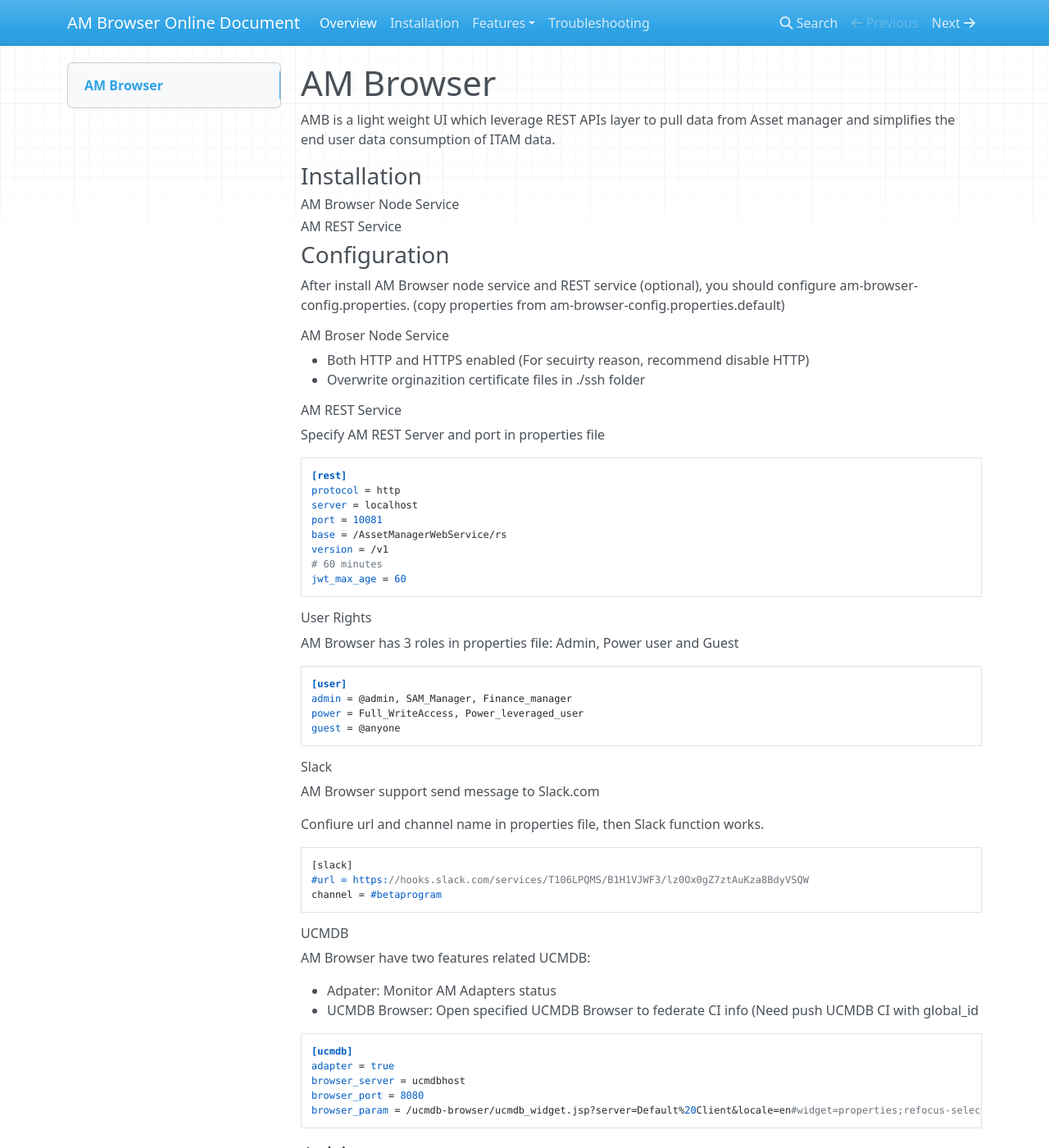
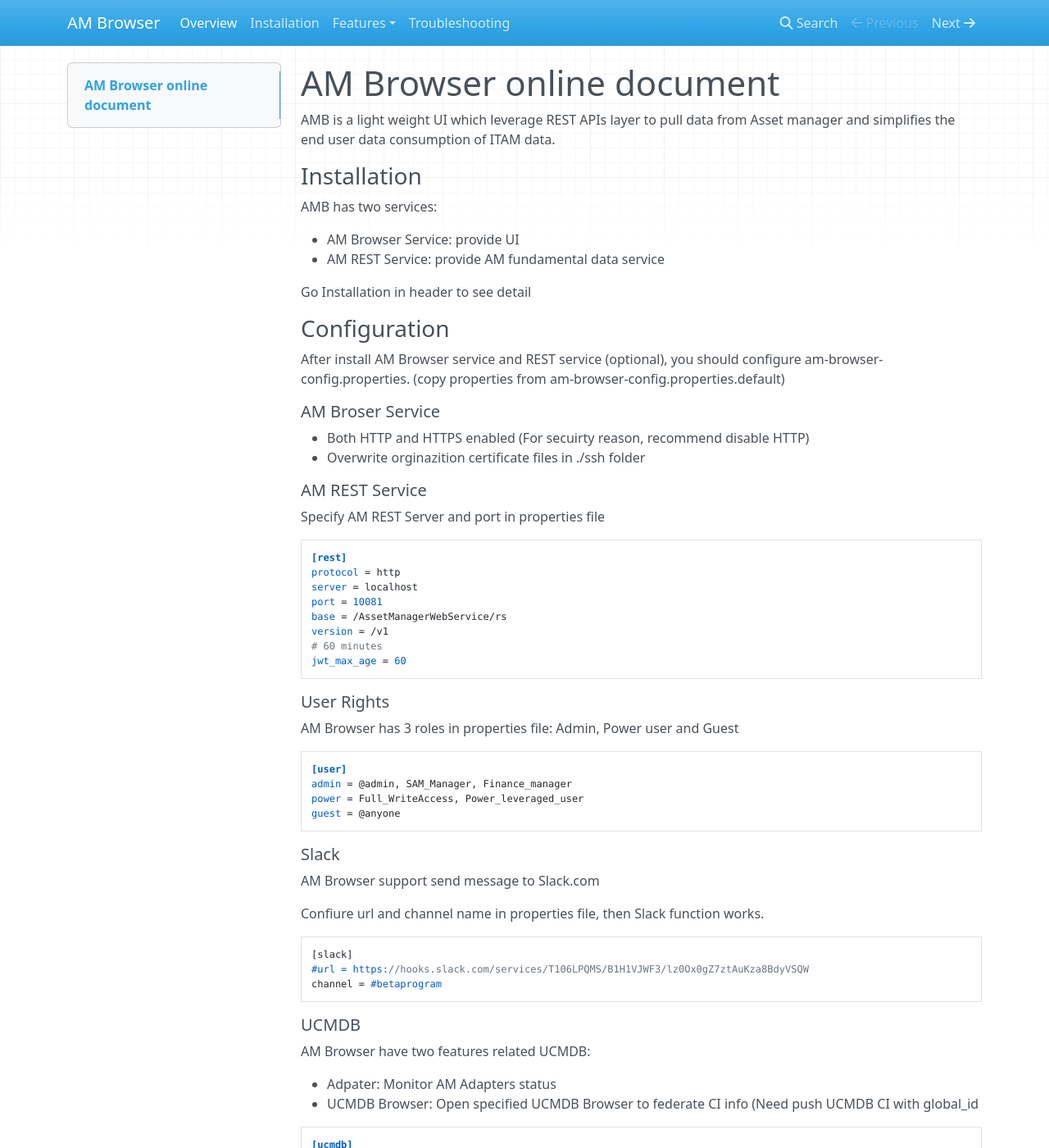
Before and after one commit to masogit/amb-doc, an MkDocs documentation site: the page built from docs/index.md, in a window 1280 px wide and 1400 px high. Shown: the whole window at 82% size. Built offline with MkDocs 1.6.1, drawn with Linux system fonts in a browser that asks for light colours; nearby versions of some CDN libraries; old or Windows-style settings are respelled for this version of MkDocs; some of the changed text lies outside the part shown.

Commit message:
Update index

````diff
--- a/docs/index.md
+++ b/docs/index.md
@@ -1,22 +1,27 @@
-# AM Browser
+# AM Browser online document
 
 AMB is a light weight UI which leverage REST APIs layer to pull data from Asset manager and simplifies the end user data consumption of ITAM data.
 
 ### Installation
 
-###### AM Browser Node Service
+AMB has two services:
 
-###### AM REST Service
+- AM Browser Service: provide UI
+- AM REST Service: provide AM fundamental data service
+
+Go Installation in header to see detail
 
 ### Configuration
 
-After install AM Browser node service and REST service (optional), you should configure am-browser-config.properties. (copy properties from am-browser-config.properties.default)
+After install AM Browser service and REST service (optional), you should configure am-browser-config.properties. (copy properties from am-browser-config.properties.default)
 
-###### AM Broser Node Service
+##### AM Broser Service
+
 - Both HTTP and HTTPS enabled (For secuirty reason, recommend disable HTTP)
 - Overwrite orginazition certificate files in ./ssh folder
 
-###### AM REST Service
+##### AM REST Service
+
 Specify AM REST Server and port in properties file
 
 ```
@@ -31,15 +36,16 @@
 ```
 
 
-###### User Rights
+##### User Rights
 AM Browser has 3 roles in properties file: Admin, Power user and Guest
+
 ```
 [user]
 admin = @admin, SAM_Manager, Finance_manager
 power = Full_WriteAccess, Power_leveraged_user
 guest = @anyone
 ```
-###### Slack
+##### Slack
 AM Browser support send message to Slack.com
 
 Confiure url and channel name in properties file, then Slack function works.
@@ -49,7 +55,7 @@
 channel = #betaprogram
 ```
 
-###### UCMDB
+##### UCMDB
 
 AM Browser have two features related UCMDB:
 
@@ -64,27 +70,7 @@
 browser_param = /ucmdb-browser/ucmdb_widget.jsp?server=Default%20Client&locale=en#widget=properties;refocus-selection=
 ```
 
-### Achitecture
-###### Protocol and communication
-AM Browser retrieves AM REST Service
-
-```
-sequenceDiagram
-Browser->>REST: Schema
-Browser->>REST: Record
-Browser->>REST: AQL
-REST->>Browser: JSON data
-```
-
-###### User and Rights
-User login and get AM Browser's role
-```
-sequenceDiagram
-Login->>Token: @anyone
-Token->>bAdmin: @admin
-bAdmin->>Profile: profiles list
-```
-
+##### User and Rights
 Default AM Browser roles and AM profiles mapping
 
 AM Browser roles | AM profiles
@@ -104,3 +90,5 @@
 - Builder
 - Graph
 - Adapter
+
+Go Features in header to see detail
--- a/mkdocs.yml
+++ b/mkdocs.yml
@@ -1,4 +1,4 @@
-site_name: AM Browser Online Document
+site_name: AM Browser
 
 pages:
 - Overview: index.md
````
